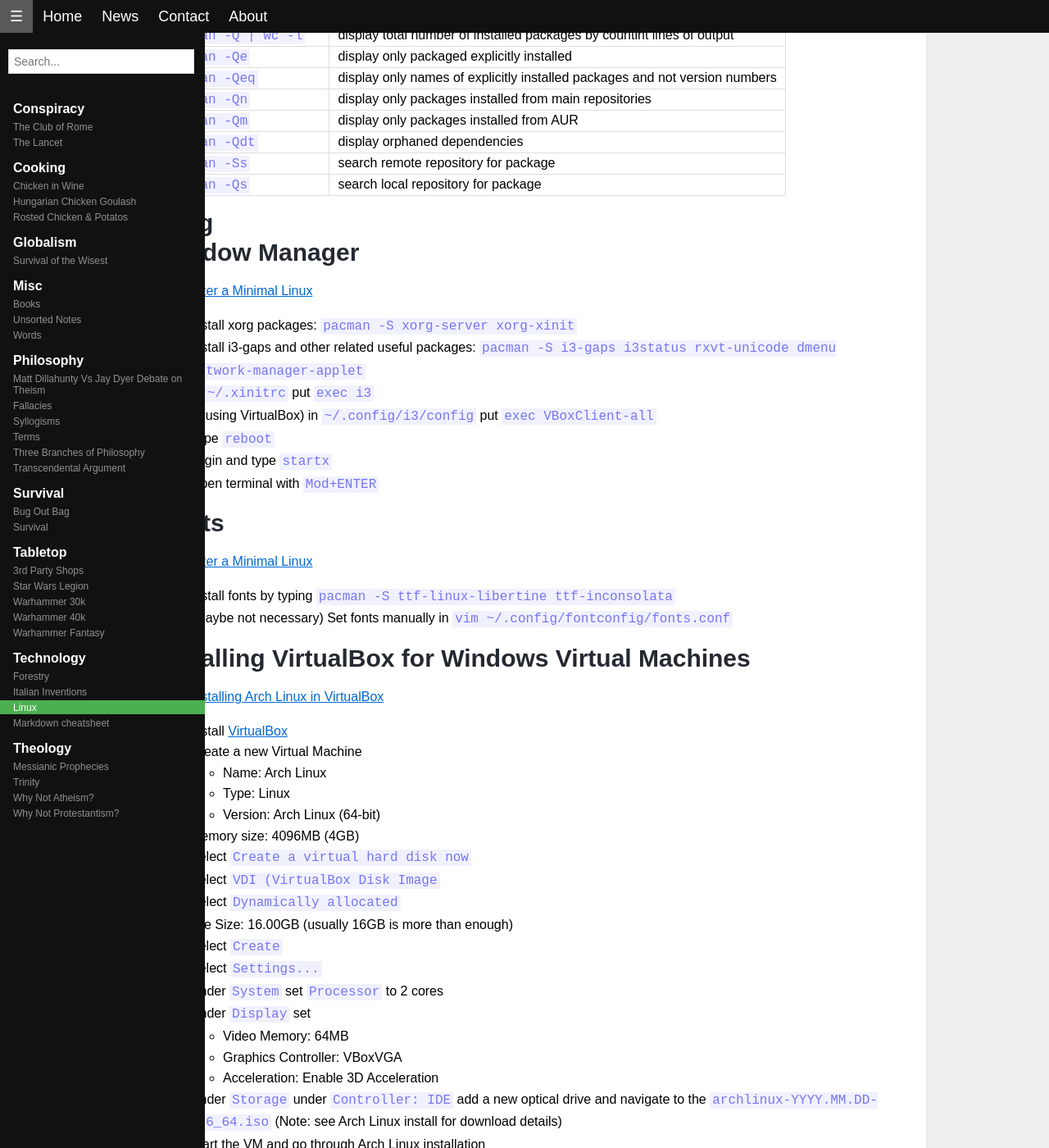
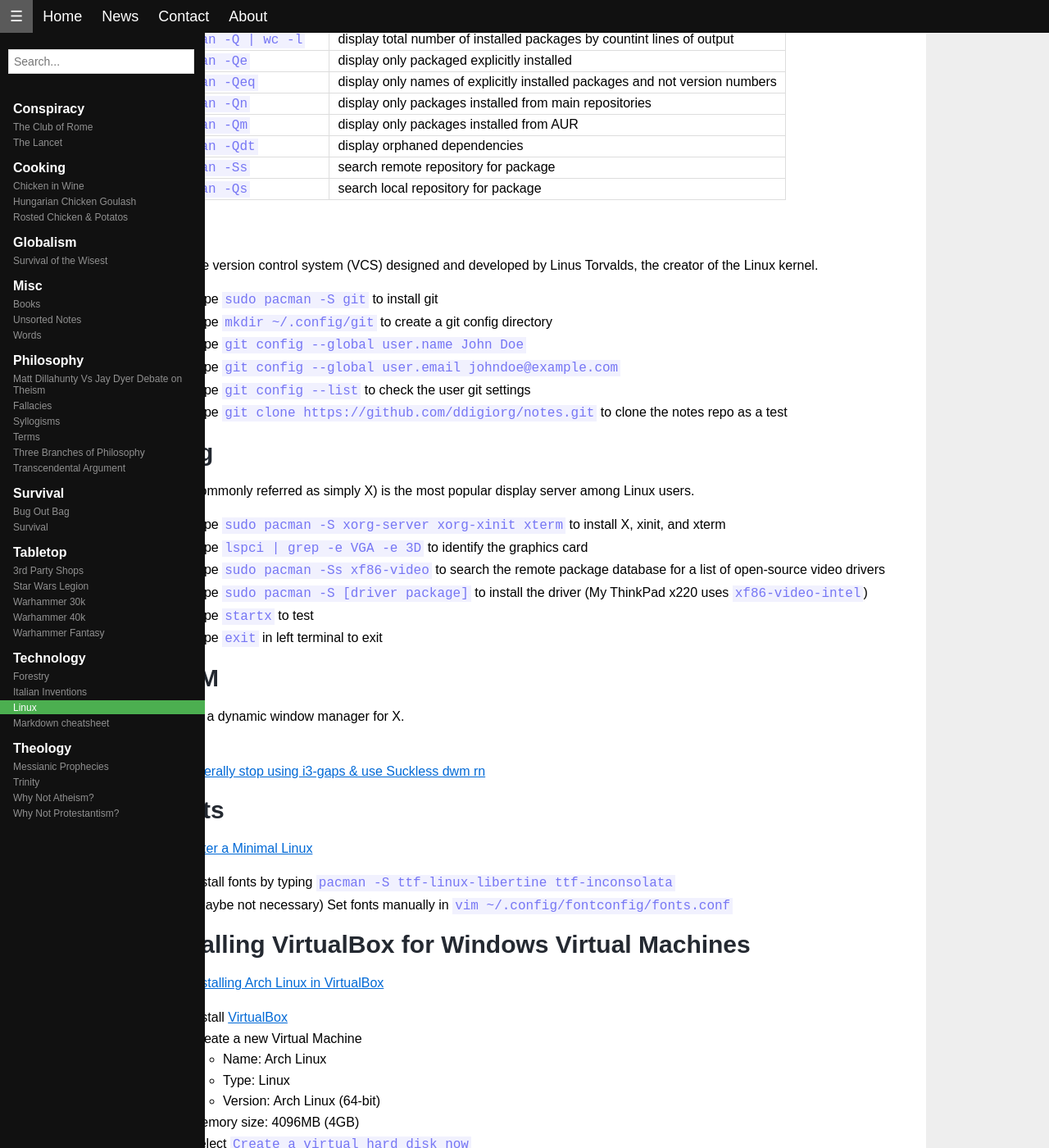
Before and after one commit to ddigiorg/ddigiorg.github.io, a Jekyll site: the page built from pages/technology/linux.md, in a window 1280 px wide and 1400 px high, scrolled down 3760 px. Shown: the whole window at 82% size. Built offline with Jekyll 4.4.1, drawn with Linux system fonts in a browser that asks for light colours; our own code applies the rules of GitHub Pages for plain Markdown files; some of the changed text lies outside the part shown.

Commit message:
modified linux.md

```diff
--- a/pages/technology/linux.md
+++ b/pages/technology/linux.md
@@ -100,34 +99,34 @@
 17. **Login**
     - Start up the computer and log in to root
 
-## Additional Packages
+## Luke Smith
 
-- <https://lukesmith.xyz/programs>
-- [LukeSmithxyz/LARBS/progs.csv](https://github.com/LukeSmithxyz/LARBS/blob/master/progs.csv)
+[Luke Smith](https://lukesmith.xyz/programs) is the based innawoods unaboomer who taught me how to be less of a cringe normie.
 
 ## Adding Users
 
-- [Arch Wiki Users and Groups](https://wiki.archlinux.org/index.php/users_and_groups)
+[Users and Groups](https://wiki.archlinux.org/index.php/users_and_groups) are used on GNU/Linux for access control to system files, directories, and peripherals.
 
-1. Add a user by typing `useradd -m -g wheel [username]`
-2. Add a password by typing `passwd [username]`
-3. Give your user sudo access by editing `/etc/sudoers`
+1. Ensure you are root
+2. Type `useradd -m [username]` to add a user
+3. Type `passwd [username]` to add a password
+4. Type `export EDITOR=vim` to set vim as the visudo editor
+5. Type `visudo` to properly edit `/etc/sudoers`
+6. Under `User privilege specification` type `[username] All=(All) All`
+7. Type `reboot` to restart computer
+8. Login as the user
+9. Type `sudo ls` to test if user has sudo access
 
 ## Man
 
-Lets you read man pages of packages.
+[Man](https://wiki.archlinux.org/index.php/Man_page) lets you read package manuals.
 
-- [ArchWiki man page](https://wiki.archlinux.org/index.php/Man_page)
-- Type `pacman -S man-db` to install
-- Type `man [package]` to view the package's manual
+1. Type `sudo pacman -S man-db` to install
+2. Type `man [package]` to view the package's manual
 
 ## Pacman
 
-Package management utility that tracks installed packages.
-
-- [ArchWiki pacman](https://wiki.archlinux.org/index.php/pacman)
-- [Using Pacman on Arch Linux](https://www.youtube.com/watch?v=-dEuXTMzRKs)
-- pacman should already be installed through the base package
+[Pacman](https://wiki.archlinux.org/index.php/pacman)Package is a package management utility that tracks installed packages.  It should already be installed through the base package.
 
 | Command               | Description                                                                 |
 |-----------------------|-----------------------------------------------------------------------------|
@@ -150,7 +149,34 @@
 | `pacman -Ss`          | search remote repository for package                                        |
 | `pacman -Qs`          | search local repository for package                                         |
 
+## Git
+
+[Git](https://wiki.archlinux.org/index.php/git) is the version control system (VCS) designed and developed by Linus Torvalds, the creator of the Linux kernel.
+
+1. Type `sudo pacman -S git` to install git
+2. Type `mkdir ~/.config/git` to create a git config directory
+3. Type `git config --global user.name John Doe`
+4. Type `git config --global user.email johndoe@example.com`
+5. Type `git config --list` to check the user git settings
+6. Type `git clone https://github.com/ddigiorg/notes.git` to clone the notes repo as a test
+
 ## Xorg
+
+[Xorg](https://wiki.archlinux.org/index.php/Xorg) (commonly referred as simply X) is the most popular display server among Linux users.
+
+1. Type `sudo pacman -S xorg-server xorg-xinit xterm` to install X, xinit, and xterm
+2. Type `lspci | grep -e VGA -e 3D` to identify the graphics card
+3. Type `sudo pacman -Ss xf86-video` to search the remote package database for a list of open-source video drivers
+4. Type `sudo pacman -S [driver package]` to install the driver (My ThinkPad x220 uses `xf86-video-intel`)
+5. Type `startx` to test
+6. Type `exit` in left terminal to exit
+
+## DWM
+
+[DWM](https://dwm.suckless.org/) is a dynamic window manager for X.
+
+-
+- [Literally stop using i3-gaps & use Suckless dwm rn](https://www.youtube.com/watch?v=B5r47Q1cn_o)
 
 
 
@@ -158,18 +184,6 @@
 
 
 
-
-## Window Manager
-
-- [After a Minimal Linux](https://www.youtube.com/watch?v=nSHOb8YU9Gw)
-
-1. Install xorg packages: `pacman -S xorg-server xorg-xinit`
-2. Install i3-gaps and other related useful packages: `pacman -S i3-gaps i3status rxvt-unicode dmenu network-manager-applet`
-3. In `~/.xinitrc` put `exec i3`
-4. (If using VirtualBox) in `~/.config/i3/config` put `exec VBoxClient-all`
-5. Type `reboot`
-6. Login and type `startx`
-7. Open terminal with `Mod+ENTER`
 
 ## Fonts
 
```
Also changed, not shown: other parts of pages/technology/linux.md (+1 -2 lines).
